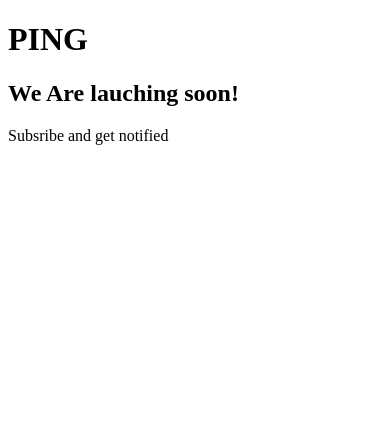
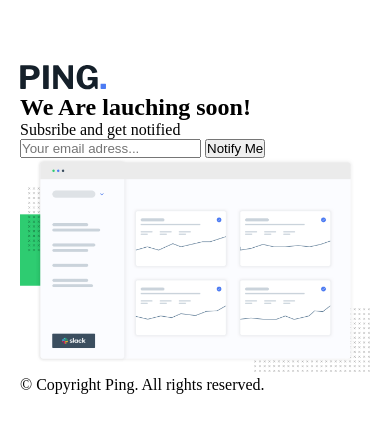
Before and after one commit to cloviswrodrigues/ping_single_column_coming_soon_page_challenge_hub, a plain HTML site: page frontend/index.html in a window 390 px wide. Drawn offline with Linux system fonts and the light colour scheme.

Commit message:
estilizando layout com conceito mobile first

```diff
--- a/frontend/index.html
+++ b/frontend/index.html
@@ -4,12 +4,26 @@
     <meta charset="UTF-8">
     <meta http-equiv="X-UA-Compatible" content="IE=edge">
     <meta name="viewport" content="width=device-width, initial-scale=1.0">
+    <link rel="preconnect" href="https://fonts.googleapis.com">
+    <link rel="preconnect" href="https://fonts.gstatic.com" crossorigin>
+    <link href="https://fonts.googleapis.com/css2?family=Libre+Franklin:wght@300;600;700&display=swap" rel="stylesheet">
     <link rel="stylesheet" href="./styles/main.css">
     <title>FrontEnd Mentor</title>
 </head>
 <body>
-    <h1>PING</h1>
-    <h2>We Are lauching soon!</h2>
-    <p>Subsribe and get notified</p>
+    <div class="wrapper">
+        <img src="./assets/logo.svg" alt="">
+        <h2>We Are lauching soon!</h2>
+        <p>Subsribe and get notified</p>
+        <form>
+            <input type="email" name="email" placeholder="Your email adress...">
+            <button type="submit">Notify Me</button>
+        </form>
+        <img src="./assets/illustration-dashboard.png" alt="" class="img__dashboard">
+        <footer>
+            <div class="social"></div>
+            <span>© Copyright Ping. All rights reserved.</span>
+        </footer>
+    </div>
 </body>
 </html>
--- /dev/null
+++ b/frontend/styles/_base.scss
@@ -0,0 +1,24 @@
+$color-blue: hsl(223, 87%, 63%);
+$color-pale-blue: hsl(223, 100%, 88%);
+$color-light-red: hsl(354, 100%, 66%);
+$color-gray: hsl(0, 0%, 59%);
+$color-very-dark-blue: hsl(209, 33%, 12%);
+$color-light: white;
+
+* {
+    margin: 0;
+    padding: 0;
+    box-sizing: border-box;
+}
+
+body {
+    background-color: $color-light;
+    padding-top: 4rem;
+    min-width: 100vw;
+    min-height: 100vh;
+}
+
+.wrapper {
+    max-width: 350px;
+    margin: 0 auto;
+}
--- /dev/null
+++ b/frontend/styles/_component.scss
@@ -0,0 +1,3 @@
+.img__dashboard {
+    max-width: 100%;
+}
--- /dev/null
+++ b/frontend/styles/main.scss
@@ -0,0 +1,2 @@
+@import 'base';
+@import 'component'
```
Also changed, not shown: frontend/styles/main.css, 1 other file.
